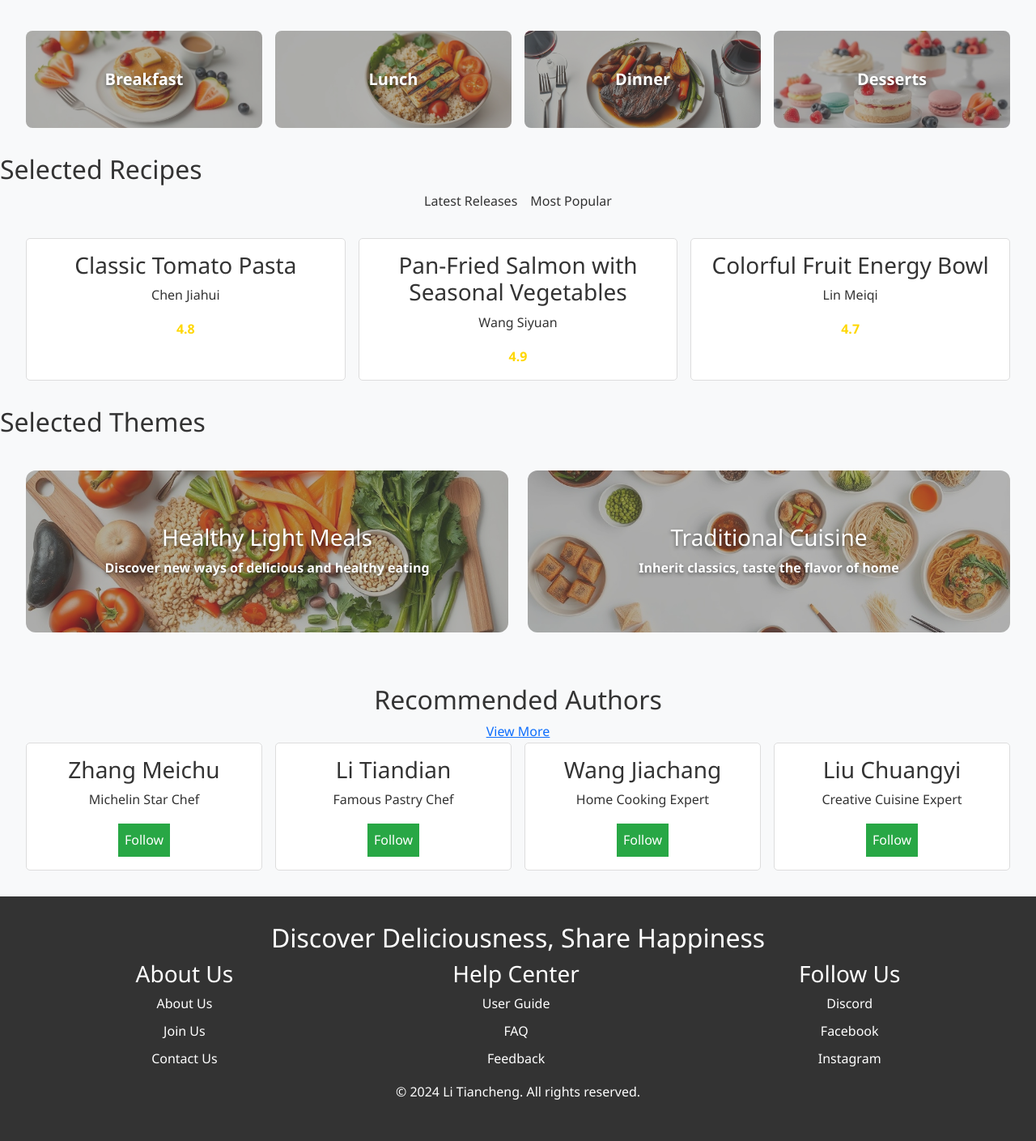
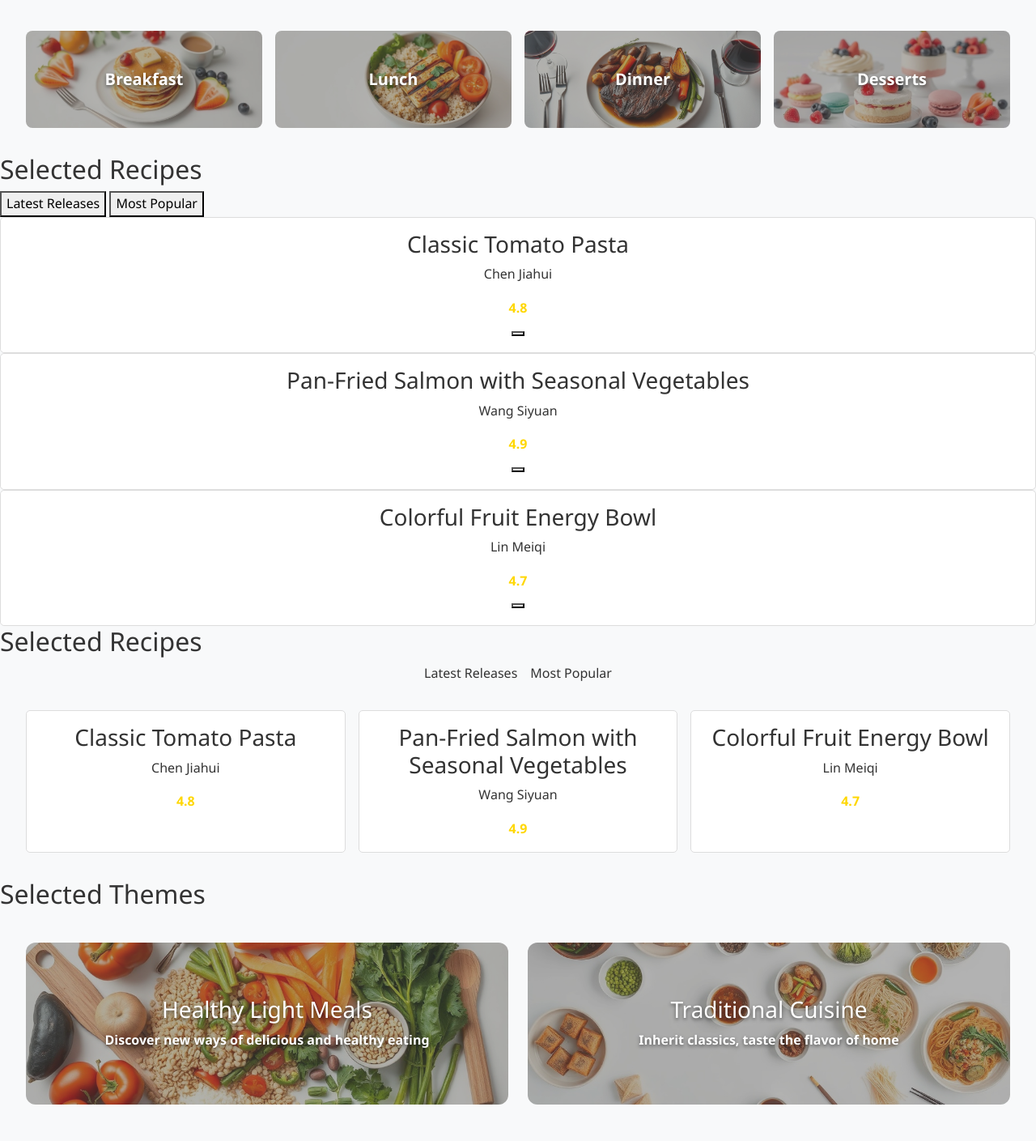
Before and after one commit to wumingsaberarcher/CS-235-Assignment-1, a Flask app: template recipe/templates/recipeDescription.html in a window 1280 px wide. Shown: the part 1870-3279 px from the top of the page at 81% size. Run offline with Flask 3, Linux system fonts and the light colour scheme; the template is opened without the code that fills it, so the values that code supplies are empty; parts of the project's set-up code (start-up, migrations or seed data) failed here and were passed over.

Commit message:
version 7

```diff
--- a/recipe/templates/recipeDescription.html
+++ b/recipe/templates/recipeDescription.html
@@ -105,6 +105,74 @@
                 <a href="/recipes/desserts" class="category-item category-desserts" aria-label="Browse desserts recipes">Desserts</a>
             </div>
         </section>
+
+
+        <section class="selected-recipes">
+            <h2>Selected Recipes</h2>
+            <div class="recipe-filter">
+                <button>Latest Releases</button>
+                <button>Most Popular</button>
+            </div>
+            <div class="recipe-list">
+                <div class="recipe-card" data-recipe-id="1">
+                    <h3>Classic Tomato Pasta</h3>
+                    <p>Chen Jiahui</p>
+                    <span>4.8</span>
+                    <button class="random-recipe-btn" aria-label="Generate Random Recipe">
+                        <i class="fas fa-dice"></i> <!-- Font Awesome dice icon -->
+                    </button>
+                </div>
+                <div class="recipe-card" data-recipe-id="2">
+                    <h3>Pan-Fried Salmon with Seasonal Vegetables</h3>
+                    <p>Wang Siyuan</p>
+                    <span>4.9</span>
+                    <button class="random-recipe-btn" aria-label="Generate Random Recipe">
+                        <i class="fas fa-dice"></i>
+                    </button>
+                </div>
+                <div class="recipe-card" data-recipe-id="3">
+                    <h3>Colorful Fruit Energy Bowl</h3>
+                    <p>Lin Meiqi</p>
+                    <span>4.7</span>
+                    <button class="random-recipe-btn" aria-label="Generate Random Recipe">
+                        <i class="fas fa-dice"></i>
+                    </button>
+                </div>
+            </div>
+        </section>
+
+        <script>
+            const recipes = [
+                { title: "Classic Tomato Pasta", author: "Chen Jiahui", rating: 4.8 },
+                { title: "Pan-Fried Salmon with Seasonal Vegetables", author: "Wang Siyuan", rating: 4.9 },
+                { title: "Colorful Fruit Energy Bowl", author: "Lin Meiqi", rating: 4.7 },
+                { title: "Spicy Chicken Curry", author: "Zhang Wei", rating: 4.6 },
+                { title: "Chocolate Lava Cake", author: "Li Tiandian", rating: 4.9 }
+            ];
+
+            function getRandomRecipe() {
+                const randomIndex = Math.floor(Math.random() * recipes.length);
+                return recipes[randomIndex];
+            }
+
+            document.querySelectorAll('.random-recipe-btn').forEach(button => {
+                button.addEventListener('click', (event) => {
+                    const recipeCard = event.target.closest('.recipe-card');
+                    if (!recipeCard) return;
+
+                    const randomRecipe = getRandomRecipe();
+                    const titleElement = recipeCard.querySelector('h3');
+                    const authorElement = recipeCard.querySelector('p');
+                    const ratingElement = recipeCard.querySelector('span');
+
+                    if (titleElement && authorElement && ratingElement) {
+                        titleElement.textContent = randomRecipe.title;
+                        authorElement.textContent = randomRecipe.author;
+                        ratingElement.textContent = randomRecipe.rating;
+                    }
+                });
+            });
+        </script>
 
         <section class="latest-recipes">
             <h2>Selected Recipes</h2>
```
